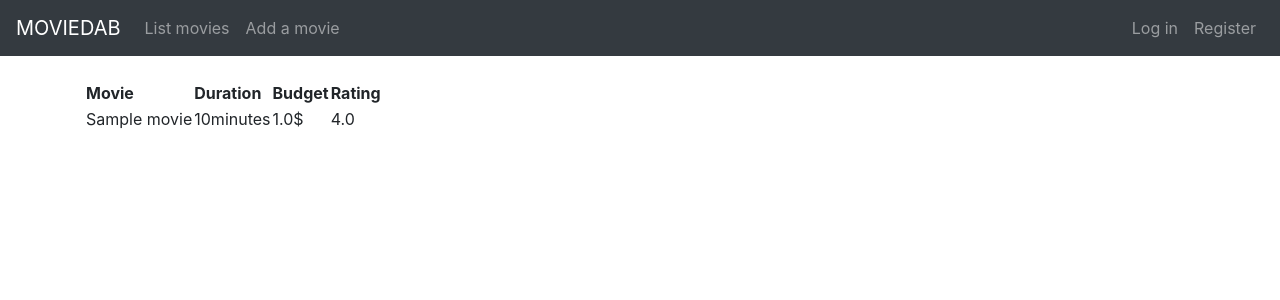
After one commit to veliblesku/elokuvatietokanta, a Flask app: page /movies/1/ in a window 1280 px wide. The commit adds this page. Shown: the top 300 px of the page. Run offline with Flask 2, Linux system fonts and the light colour scheme; tables that the repository leaves empty hold one stand-in row (values such as "Sample post"); some libraries are stand-ins or nearby versions.

Commit message:
SQL-kyselyitä(onko käyttäjä tehnyt arvostelun elokuvalle, AVG-konffaus, Bootstrap lisätty

```diff
--- a/application/movies/models.py
+++ b/application/movies/models.py
@@ -1,4 +1,6 @@
 from application import db
+from sqlalchemy.sql import text
+
 
 
 class Movie(db.Model):
@@ -19,3 +21,22 @@ class Movie(db.Model):
         self.name = name
         self.duration = duration
         self.budget = budget
+
+
+
+
+    def find_movie_avg(account_id, movie_id):
+        exists = text("SELECT EXISTS"
+                        "(SELECT * FROM rating WHERE account_id=:a_id AND movie_id=:m_id)").params(a_id=account_id, m_id=movie_id);
+
+        stmt = text("SELECT avg(rating) FROM rating"
+                " WHERE movie_id=:id").params(id=movie_id);
+
+        res = db.engine.execute(stmt)
+        response = []
+        print("moro")
+        print(res)
+        for row in res:
+            response.append(row[0])
+        print(response[0])
+        return response[0]
--- a/application/movies/views.py
+++ b/application/movies/views.py
@@ -9,6 +9,12 @@ from application.movies.forms import MovieForm
 @app.route("/movies", methods=["GET"])
 def movies_index():
     return render_template("movies/list.html", movies = Movie.query.all())
+
+@app.route("/movies/<movie_id>/", methods=["GET"])
+def movies_get_movie(movie_id):
+    m = Movie.query.get(movie_id)
+    return render_template("movies/movie.html",movie = m, form = MovieForm(), rating=Movie.find_movie_avg(1, movie_id))
+
 
 @app.route("/movies/new/")
 @login_required
--- a/application/templates/layout.html
+++ b/application/templates/layout.html
@@ -3,26 +3,54 @@
   <head>
     <meta charset="utf-8">
     <title>MovieRatingDb</title>
+    <link rel="stylesheet" href="https://maxcdn.bootstrapcdn.com/bootstrap/4.0.0/css/bootstrap.min.css" integrity="sha384-Gn5384xqQ1aoWXA+058RXPxPg6fy4IWvTNh0E263XmFcJlSAwiGgFAW/dAiS6JXm" crossorigin="anonymous">
   </head>
 
   <body>
-      {% if current_user.is_authenticated %}
-        <p>
-          {{ current_user.name }} is logged in. <a href="{{ url_for('auth_logout') }}">Kirjaudu ulos</a>
-        </p>
-      {% else %}
-        <a href="{{ url_for('auth_login') }}">Log in</a>
-        <a href="{{url_for('auth_register')}}"> Register</a>
-      {% endif %}
-      <ul>
-        <li><a href="{{ url_for('movies_index') }}">List movies</a></li>
-        <li><a href="{{ url_for('movies_form') }}">Add a movie</a></li>
+    <nav class="navbar navbar-expand-md navbar-dark bg-dark mb-4">
+    	<a class="navbar-brand" href="#">MOVIEDAB</a>
+      <button class="navbar-toggler" type="button" data-toggle="collapse" data-target="#navbarCollapse" aria-controls="navbarCollapse" aria-expanded="false" aria-label="Toggle navigation">
+              <span class="navbar-toggler-icon"></span>
+      </button>
+      <div class="collapse navbar-collapse" id="navbarCollapse">
+        <ul class="navbar-nav mr-auto">
+          <li class="nav-item">
+            <a class="nav-link" href="{{ url_for('movies_index') }}">List movies</a>
+          </li>
+          <li class="nav-item">
+            <a class="nav-link" href="{{ url_for('movies_form') }}">Add a movie</a>
+          </li>
+        </ul>
+        <div class="form-inline mt-2 mt-md-0">
+          <ul class="navbar-nav mr-auto">
+            {% if current_user.is_authenticated %}
+            <li class="nav-item">
+              <p>
+                {{ current_user.name }} is logged in. <a class="nav-link" href="{{ url_for('auth_logout') }}">Kirjaudu ulos</a>
+              </p>
+            </li>
+            {% else %}
+            <li class="nav-item">
+              <a class="nav-link" href="{{ url_for('auth_login') }}">Log in</a>
+            </li>
+            <li class="nav-item">
+              <a class="nav-link" href="{{url_for('auth_register')}}"> Register</a>
+            </li>
+            {% endif %}
+          </ul>
 
-      </ul>
+        </div>
+      </div>
+    </nav>
+    <main role="main" class="container">
     {% block body %}
       <p>
         Content.
       </p>
     {% endblock %}
+    </main>
+    <script src="https://code.jquery.com/jquery-3.2.1.slim.min.js" integrity="sha384-KJ3o2DKtIkvYIK3UENzmM7KCkRr/rE9/Qpg6aAZGJwFDMVNA/GpGFF93hXpG5KkN" crossorigin="anonymous"></script>
+    <script src="https://cdnjs.cloudflare.com/ajax/libs/popper.js/1.12.9/umd/popper.min.js" integrity="sha384-ApNbgh9B+Y1QKtv3Rn7W3mgPxhU9K/ScQsAP7hUibX39j7fakFPskvXusvfa0b4Q" crossorigin="anonymous"></script>
+    <script src="https://maxcdn.bootstrapcdn.com/bootstrap/4.0.0/js/bootstrap.min.js" integrity="sha384-JZR6Spejh4U02d8jOt6vLEHfe/JQGiRRSQQxSfFWpi1MquVdAyjUar5+76PVCmYl" crossorigin="anonymous"></script>
   </body>
 </html>
--- a/application/templates/movies/list.html
+++ b/application/templates/movies/list.html
@@ -4,14 +4,10 @@
   <table>
     <tr>
       <th>Movie</th>
-      <th>Duration</th>
-      <th>Budget</th>
     </tr>
     {% for movie in movies %}
     <tr>
-      <td>{{ movie.name }}</td>
-      <td>{{ movie.duration }}minutes</td>
-      <td>{{ movie.budget }}$$</td>
+      <td><a href="{{ url_for('movies_get_movie', movie_id=movie.id) }}">{{ movie.name }}</a></td>
     </tr>
     {% endfor %}
   </table>
--- /dev/null
+++ b/application/templates/movies/movie.html
@@ -0,0 +1,32 @@
+{% extends "layout.html" %}
+
+{% block body %}
+  <table>
+    <tr>
+      <th>Movie</th>
+      <th>Duration</th>
+      <th>Budget</th>
+      <th>Rating</th>
+    </tr>
+    <tr>
+      <td>{{ movie.name }}</td>
+      <td>{{ movie.duration }}minutes</td>
+      <td>{{ movie.budget }}$</td>
+      <td>{{rating}}</td>
+      {% if current_user.is_authenticated %}
+      <td>
+      	<form method="POST" action="{{ url_for('movie_set_rating', movie_id=movie.id) }}">
+            <select id="rating" name="rating">
+            <option value="1">*</option>
+            <option value="2">**</option>
+            <option value="3">***</option>
+            <option value="4">****</option>
+            <option value="5">*****</option>
+            </select>
+              <input type="submit" value="add rating">
+        </form>
+      </td>
+      {% endif %}
+    </tr>
+  </table>
+{% endblock %}
```
Also changed, not shown: application/ratings/forms.py (+8 -0 lines), application/ratings/views.py (+24 -0 lines), application/movies/forms.py (line endings or trailing spaces).
